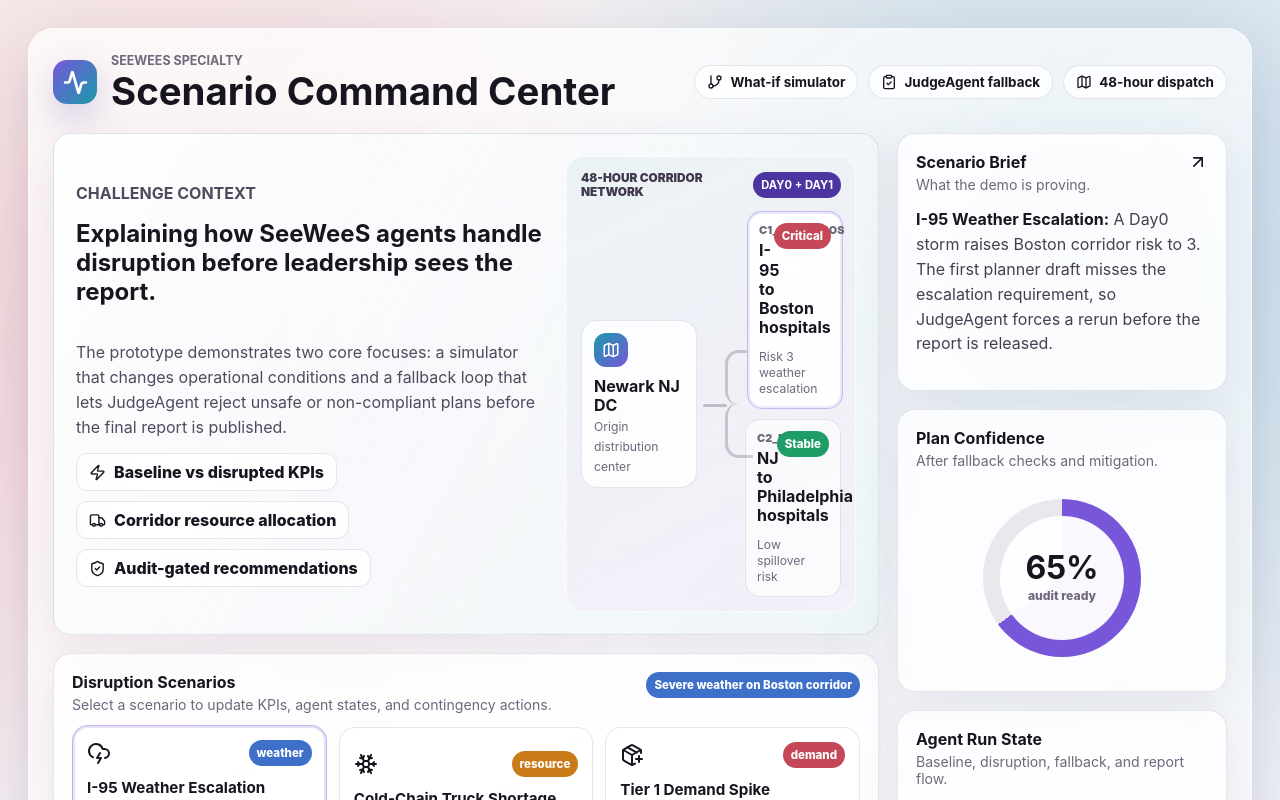
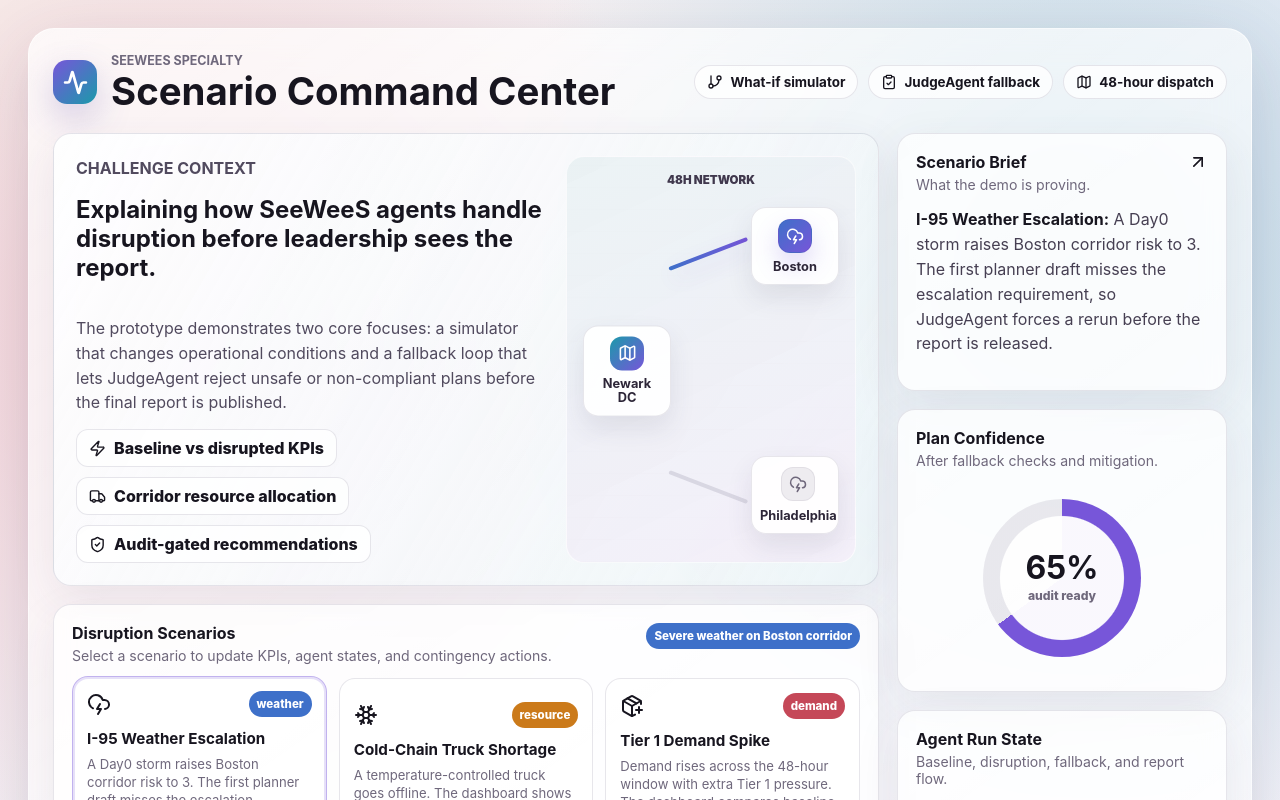
Before and after one commit to jin-roh-analyst/SeeWeeS_Group4_BS, a Next.js app in the folder web/: page / in a window 1280 px wide. Shown: the top 800 px of the page. Built offline with nearby package versions, Linux system fonts and the light colour scheme.

Commit message:
Simplify corridor network infographic

```diff
--- a/web/app/globals.css
+++ b/web/app/globals.css
@@ -198,9 +198,9 @@ h1 {
 .corridor-map {
   min-height: 232px;
   display: grid;
-  grid-template-rows: auto 1fr;
-  gap: 12px;
-  padding: 14px;
+  grid-template-rows: auto minmax(0, 1fr);
+  gap: 8px;
+  padding: 16px;
   border-radius: 18px;
   border: 1px solid rgba(255, 255, 255, 0.66);
   background:
@@ -212,139 +212,132 @@ h1 {
 .corridor-title {
   display: flex;
   align-items: center;
-  justify-content: space-between;
-  gap: 10px;
+  justify-content: center;
   color: #40384d;
-  font-size: 0.74rem;
+  font-size: 0.72rem;
   font-weight: 900;
   text-transform: uppercase;
 }
 
-.corridor-title strong {
-  min-height: 26px;
-  display: inline-flex;
-  align-items: center;
-  padding: 4px 8px;
-  border-radius: 999px;
-  color: white;
-  background: var(--violet-dark);
-  font-size: 0.7rem;
-  white-space: nowrap;
+.mini-network {
+  position: relative;
+  min-height: 182px;
 }
 
-.network-body {
+.route-node {
+  position: absolute;
+  z-index: 2;
+  width: 88px;
+  min-height: 78px;
   display: grid;
-  grid-template-columns: minmax(116px, 0.8fr) 36px minmax(0, 1.45fr);
-  align-items: center;
-  gap: 6px;
+  place-items: center;
+  gap: 7px;
+  padding: 10px 8px;
+  border-radius: 15px;
+  border: 1px solid var(--line);
+  background: rgba(255, 255, 255, 0.94);
+  box-shadow: 0 12px 26px rgba(62, 54, 88, 0.1);
+  text-align: center;
 }
 
-.origin-node {
-  min-height: 92px;
-  display: grid;
-  align-content: center;
-  gap: 10px;
-  padding: 12px;
-  border: 1px solid var(--line);
-  border-radius: 16px;
-  background: rgba(255, 255, 255, 0.84);
+.route-node strong {
+  color: #2d2638;
+  font-size: 0.8rem;
+  line-height: 1.1;
 }
 
-.node-icon {
+.route-node.origin {
+  left: 0;
+  top: 50%;
+  transform: translateY(-50%);
+}
+
+.route-node.destination {
+  right: 0;
+}
+
+.route-node.destination.boston {
+  top: 12px;
+}
+
+.route-node.destination.philly {
+  bottom: 12px;
+}
+
+.node-icon,
+.scenario-badge {
   width: 34px;
   height: 34px;
   display: grid;
   place-items: center;
   border-radius: 12px;
   color: white;
+}
+
+.node-icon {
   background: linear-gradient(135deg, var(--teal), var(--violet));
 }
 
-.origin-node strong,
-.corridor-card strong {
-  display: block;
-  line-height: 1.2;
+.scenario-badge {
+  color: var(--muted);
+  background: rgba(66, 57, 91, 0.09);
+  border: 1px solid rgba(66, 57, 91, 0.08);
 }
 
-.origin-node span:last-child,
-.corridor-card p {
-  margin: 4px 0 0;
-  color: var(--muted);
-  font-size: 0.76rem;
-  line-height: 1.3;
+.route-node.destination.active .scenario-badge {
+  color: white;
+  background: linear-gradient(135deg, var(--violet), var(--teal));
+  box-shadow: 0 12px 24px rgba(119, 86, 217, 0.22);
 }
 
-.network-branches {
-  position: relative;
-  height: 140px;
+.corridor-map.weather .route-node.destination.active .scenario-badge {
+  background: linear-gradient(135deg, var(--blue), var(--violet));
 }
 
-.network-branches::before {
-  content: "";
-  position: absolute;
-  left: 0;
-  top: 50%;
-  width: 24px;
-  height: 3px;
-  border-radius: 999px;
-  background: rgba(64, 56, 77, 0.28);
+.corridor-map.resource .route-node.destination.active .scenario-badge {
+  background: linear-gradient(135deg, var(--teal), var(--blue));
 }
 
-.network-branches span {
-  position: absolute;
-  left: 22px;
-  width: 28px;
-  height: 55px;
-  border-left: 3px solid rgba(64, 56, 77, 0.24);
-  border-radius: 14px 0 0 14px;
+.corridor-map.demand .route-node.destination.active .scenario-badge {
+  background: linear-gradient(135deg, var(--red), var(--amber));
 }
 
-.network-branches span:first-child {
-  top: 16px;
-  border-top: 3px solid rgba(64, 56, 77, 0.24);
+.route-path {
+  position: absolute;
+  z-index: 1;
+  left: 86px;
+  right: 86px;
+  height: 4px;
+  border-radius: 999px;
+  background: rgba(66, 57, 91, 0.14);
+  transform-origin: left center;
 }
 
-.network-branches span:last-child {
-  bottom: 16px;
-  border-bottom: 3px solid rgba(64, 56, 77, 0.24);
+.route-path.active {
+  background: linear-gradient(90deg, var(--teal), var(--violet));
+  box-shadow: 0 8px 22px rgba(119, 86, 217, 0.16);
 }
 
-.corridor-stack {
-  display: grid;
-  gap: 10px;
+.corridor-map.weather .route-path.active {
+  background: linear-gradient(90deg, var(--blue), var(--violet));
 }
 
-.corridor-card {
-  display: grid;
-  grid-template-columns: minmax(0, 1fr) auto;
-  gap: 8px 10px;
-  align-items: start;
-  min-height: 82px;
-  padding: 11px;
-  border-radius: 15px;
-  border: 1px solid var(--line);
-  background: rgba(255, 255, 255, 0.7);
-  transition: transform 160ms ease, border-color 160ms ease, background 160ms ease;
+.corridor-map.resource .route-path.active {
+  background: linear-gradient(90deg, var(--teal), var(--blue));
 }
 
-.corridor-card.active {
-  transform: translateX(2px);
-  border-color: rgba(119, 86, 217, 0.42);
-  background: rgba(255, 255, 255, 0.94);
-  box-shadow: inset 0 0 0 2px rgba(119, 86, 217, 0.13);
+.corridor-map.demand .route-path.active {
+  background: linear-gradient(90deg, var(--red), var(--amber));
 }
 
-.corridor-card p {
-  grid-column: 1 / -1;
+.path-boston {
+  top: 72px;
+  transform: rotate(-21deg);
 }
 
-.corridor-code {
-  display: block;
-  margin-bottom: 4px;
-  color: var(--muted);
-  font-size: 0.68rem;
-  font-weight: 900;
-  text-transform: uppercase;
+.path-philly {
+  bottom: 72px;
+  transform: rotate(21deg);
 }
 
 .section-head {
--- a/web/app/page.tsx
+++ b/web/app/page.tsx
@@ -7,10 +7,13 @@ import {
   ArrowUpRight,
   CheckCircle2,
   ClipboardCheck,
+  CloudLightning,
   GitBranch,
   Map,
+  PackagePlus,
   RefreshCcw,
   ShieldCheck,
+  Snowflake,
   Truck,
   Zap
 } from "lucide-react";
@@ -37,6 +40,19 @@ function statusIcon(status: string) {
   return <CheckCircle2 size={17} />;
 }
 
+const corridorDetails = {
+  boston: {
+    code: "C1_I95_NJ_BOS",
+    label: "Boston",
+    fullName: "I-95 to Boston hospitals"
+  },
+  philly: {
+    code: "C2_NJ_PHL",
+    label: "Philadelphia",
+    fullName: "NJ to Philadelphia hospitals"
+  }
+};
+
 export default function Home() {
   const [selectedId, setSelectedId] = useState(scenarios[0].id);
   const scenario = useMemo(
@@ -47,7 +63,7 @@ export default function Home() {
   const judgeScore = Math.max(12, 100 - Math.round((scenario.disrupted.penaltyScore / 1600) * 54));
   const corridorMode =
     scenario.kind === "weather" ? "weather" : scenario.kind === "resource" ? "resource" : "demand";
-  const corridorPressure =
+  const corridorPressure = // Retained for future detailed corridor views.
     scenario.kind === "weather"
       ? {
           boston: "Risk 3 weather escalation",
@@ -62,6 +78,10 @@ export default function Home() {
             boston: "Tier 1 volume pressure",
             philly: "Demand surge monitored"
           };
+  const RouteIcon =
+    scenario.kind === "weather" ? CloudLightning : scenario.kind === "resource" ? Snowflake : PackagePlus;
+  const bostonActive = scenario.kind === "weather" || scenario.kind === "resource" || scenario.kind === "demand";
+  const phillyActive = scenario.kind === "resource" || scenario.kind === "demand";
 
   return (
     <main className="app-shell">
@@ -98,44 +118,36 @@ export default function Home() {
                   <span className="focus-chip"><ShieldCheck size={17} /> Audit-gated recommendations</span>
                 </div>
               </div>
-              <div className={`corridor-map ${corridorMode}`} aria-label="48-hour corridor network">
+              <div
+                className={`corridor-map ${corridorMode}`}
+                aria-label={`48-hour network from Newark DC to ${corridorDetails.boston.fullName} and ${corridorDetails.philly.fullName}. ${corridorPressure.boston}; ${corridorPressure.philly}.`}
+              >
                 <div className="corridor-title">
-                  <span>48-hour corridor network</span>
-                  <strong>Day0 + Day1</strong>
+                  <span>48h network</span>
                 </div>
-                <div className="network-body">
-                  <div className="origin-node">
-                    <span className="node-icon"><Map size={18} /></span>
-                    <div>
-                      <strong>Newark NJ DC</strong>
-                      <span>Origin distribution center</span>
-                    </div>
+                <div className="mini-network">
+                  <div className="route-node origin" title="Newark NJ distribution center">
+                    <span className="node-icon"><Map size={19} /></span>
+                    <strong>Newark DC</strong>
                   </div>
-                  <div className="network-branches" aria-hidden="true">
-                    <span />
-                    <span />
+
+                  <div className={`route-path path-boston ${bostonActive ? "active" : ""}`} aria-hidden="true" />
+                  <div className={`route-path path-philly ${phillyActive ? "active" : ""}`} aria-hidden="true" />
+
+                  <div
+                    className={`route-node destination boston ${bostonActive ? "active" : ""}`}
+                    title={`${corridorDetails.boston.code}: ${corridorPressure.boston}`}
+                  >
+                    <span className="scenario-badge"><RouteIcon size={18} /></span>
+                    <strong>{corridorDetails.boston.label}</strong>
                   </div>
-                  <div className="corridor-stack">
-                    <div className={`corridor-card boston ${scenario.kind === "weather" ? "active" : ""}`}>
-                      <div>
-                        <span className="corridor-code">C1_I95_NJ_BOS</span>
-                        <strong>I-95 to Boston hospitals</strong>
-                      </div>
-                      <span className={`tag ${scenario.kind === "weather" ? "demand" : "resource"}`}>
-                        {scenario.kind === "weather" ? "Critical" : "High"}
-                      </span>
-                      <p>{corridorPressure.boston}</p>
-                    </div>
-                    <div className={`corridor-card philly ${scenario.kind !== "weather" ? "active" : ""}`}>
-                      <div>
-                        <span className="corridor-code">C2_NJ_PHL</span>
-                        <strong>NJ to Philadelphia hospitals</strong>
-                      </div>
-                      <span className={`tag ${scenario.kind === "demand" ? "resource" : "ok"}`}>
-                        {scenario.kind === "demand" ? "Moderate" : "Stable"}
-                      </span>
-                      <p>{corridorPressure.philly}</p>
-                    </div>
+
+                  <div
+                    className={`route-node destination philly ${phillyActive ? "active" : ""}`}
+                    title={`${corridorDetails.philly.code}: ${corridorPressure.philly}`}
+                  >
+                    <span className="scenario-badge"><RouteIcon size={18} /></span>
+                    <strong>{corridorDetails.philly.label}</strong>
                   </div>
                 </div>
               </div>
```
